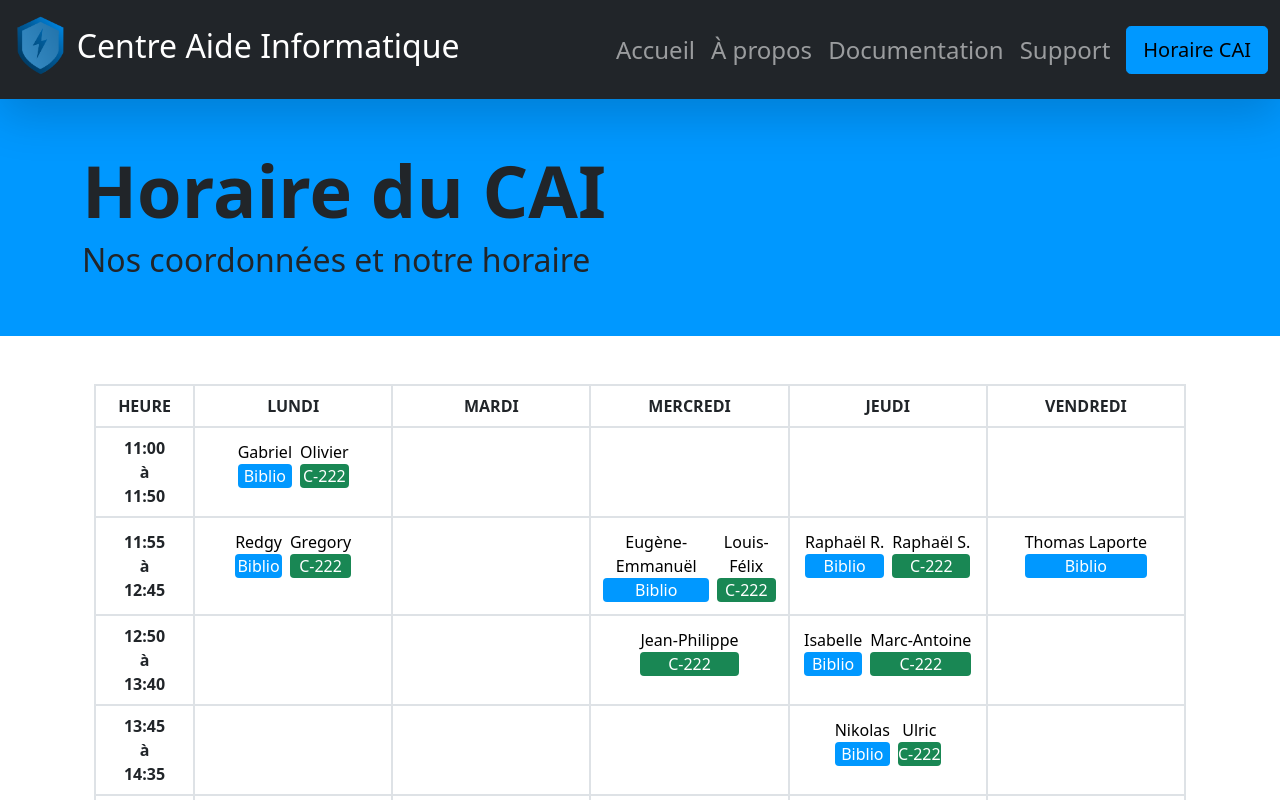
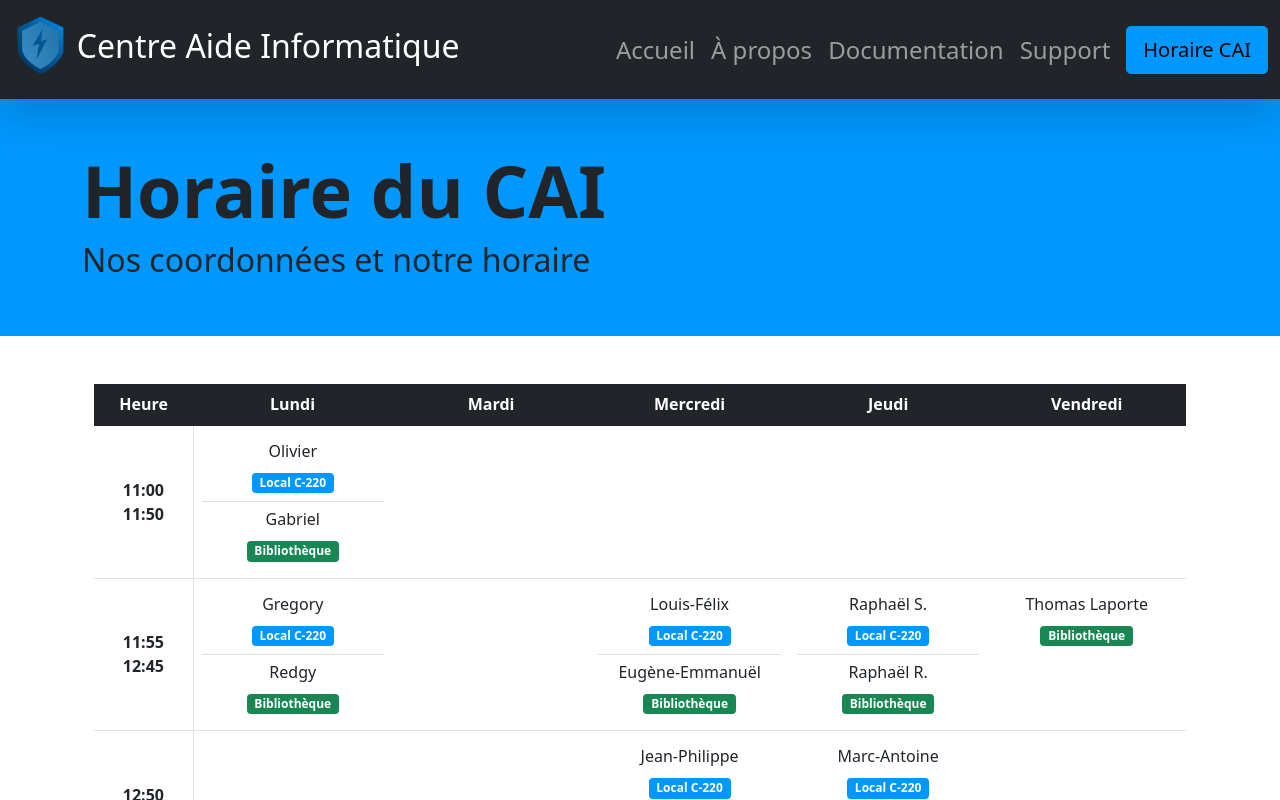
Before and after one commit to darkhappy/projet-soutien, a React (Create React App) app: page /contact in a window 1280 px wide. Shown: the top 800 px of the page. Built offline with nearby package versions, Linux system fonts and the light colour scheme.

Commit message:
Refactored and restyle calendars
Signed-off-by: darkhappy <darkhappyy@gmail.com>

```diff
--- a/src/components/Calendar/CalendarCard.jsx
+++ b/src/components/Calendar/CalendarCard.jsx
@@ -1,11 +1,5 @@
-import {
-  Badge,
-  Card,
-  Col,
-  ListGroup,
-  ListGroupItem,
-  Row,
-} from "react-bootstrap";
+import { Card, Col, ListGroup, Row } from "react-bootstrap";
+import { CardDetails } from "..";
 
 export default function CalendarCard({ start, end, persons }) {
   return (
@@ -13,7 +7,7 @@ export default function CalendarCard({ start, end, persons }) {
       <Row className="align-items-center py-2 container-fluid">
         <Col xs={"auto"} sm={"auto"} className="fw-bold">
           {start}
-          <center>à</center>
+          <br />
           {end}
         </Col>
         <Col className="border-start">
@@ -27,13 +21,3 @@ export default function CalendarCard({ start, end, persons }) {
     </Card>
   );
 }
-
-function CardDetails({ name, location }) {
-  const local = location === "c220" ? "Local C-220" : "Bibliothèque";
-  return name ? (
-    <ListGroupItem className="py-3" key={location}>
-      <h4 className="fw-light">{name}</h4>
-      <Badge bg={location === "c220" ? "primary" : "success"}>{local}</Badge>
-    </ListGroupItem>
-  ) : null;
-}
--- a/src/components/Calendar/CalendarDesktopView.jsx
+++ b/src/components/Calendar/CalendarDesktopView.jsx
@@ -1,26 +1,26 @@
 import dayjs from "dayjs";
 import CustomParseFormat from "dayjs/plugin/customParseFormat";
 import schedule from "../../data/schedule.json";
+import { ListGroup, Table } from "react-bootstrap";
+import { CardDetails } from "..";
 
-const hours = ["11:00","11:55","12:50","13:45","14:40"];
+const hours = ["11:00", "11:55", "12:50", "13:45", "14:40"];
 
 export default function CalendarDesktopView() {
   return (
-    <div className="table-responsive">
-      <table className="table table-bordered text-center ">
-        <thead>
-          <tr className="bg-light-gray">
-            <th className="text-uppercase border-2">Heure</th>
-            <th className="text-uppercase border-2">Lundi</th>
-            <th className="text-uppercase border-2">Mardi</th>
-            <th className="text-uppercase border-2">Mercredi</th>
-            <th className="text-uppercase border-2">Jeudi</th>
-            <th className="text-uppercase border-2">Vendredi</th>
+    <Table className="text-center">
+      <thead className="bg-dark text-white">
+        <tr>
+          <th>Heure</th>
+          <th>Lundi</th>
+          <th>Mardi</th>
+          <th>Mercredi</th>
+          <th>Jeudi</th>
+          <th>Vendredi</th>
         </tr>
       </thead>
       {Horaire()}
-      </table>
-    </div>
+    </Table>
   );
 }
 
@@ -29,41 +29,25 @@ function Horaire() {
   return (
     <tbody>
       {hours.map((hour) => (
-      <tr className="border-2" key={hour + "1"}>
-        <th className="align-middle border-2 col-1" scope="row" key={hour + "2"}>
+        <tr key={hour + "1"}>
+          <th className="align-middle col-1 border-end" key={hour + "2"}>
             {hour}
-          <br/>
-          à
-          <br/>
+            <br />
             {dayjs(hour, "HH:mm").add(50, "m").format("HH:mm")}
           </th>
-        {[0,1,2,3,4].map((day) => (
-          <td className="border-2 col-2" key={hour + day + "1"}>
-            {Disponibilite(day, hour) != null ? (
-                <table className="d-flex justify-content-center" key={hour + day + "2"}>
-                  <tbody><tr>
-                  {Disponibilite(day, hour)[0] != null ?
-                    <td className="border-0 p-1" key={hour + day + "3"}>
-                      <div className="text-black" key={hour + day + "4"}>
-                        {Disponibilite(day, hour)[0] }
-                      </div>
-                      <div className="bg-primary rounded text-white" key={hour + day + "5"}>
-                        Biblio
-                      </div>
-                      </td>
-                  : null}
-                  {Disponibilite(day, hour)[1] != null ?
-                    <td className="border-0 p-1" key={hour + day + "6"}>
-                      <div className="text-black" key={hour + day + "7"}>
-                        {Disponibilite(day, hour)[1] }
-                      </div>
-                      <div className="bg-success rounded text-white" key={hour + day + "8"}>
-                        C-222
-                      </div>
-                    </td>
-                  : null}
-                  </tr></tbody>
-                </table>
+          {["lundi", "mardi", "mercredi", "jeudi", "vendredi"].map((day) => (
+            <td className="col-2" key={day}>
+              {getDispo(day, hour) ? (
+                <ListGroup variant="flush">
+                  {Object.keys(getDispo(day, hour)).map((key) => (
+                    <CardDetails
+                      name={getDispo(day, hour)[key]}
+                      location={key}
+                      key={key}
+                      desktop
+                    />
+                  ))}
+                </ListGroup>
               ) : null}
             </td>
           ))}
@@ -73,43 +57,19 @@ function Horaire() {
   );
 }
 
-function Disponibilite(day, start) {
+function getDispo(day, start) {
   let result = null;
-  if (day == 0)
-    schedule.monday.map((d) =>
-    {
-      if (d.start === start) {
-        result = [d.biblio, d.c220];
-      }
-    })
-  else if (day == 1)
-    schedule.tuesday.map((d) =>
-    {
-      if (d.start === start) {
-        result = [d.biblio, d.c220];
-      }
-    })
-  else if (day == 2)
-    schedule.wednesday.map((d) =>
-    {
-      if (d.start === start) {
-        result = [d.biblio, d.c220];
-      }
-    })
-  else if (day == 3)
-    schedule.thursday.map((d) =>
-    {
-      if (d.start === start) {
-        result = [d.biblio, d.c220];
-      }
-    })
-  else if (day == 4)
-    schedule.friday.map((d) =>
-    {
-      if (d.start === start) {
-        result = [d.biblio, d.c220];
-      }
-    })
+  const array = {
+    lundi: schedule.monday,
+    mardi: schedule.tuesday,
+    mercredi: schedule.wednesday,
+    jeudi: schedule.thursday,
+    vendredi: schedule.friday,
+  };
+
+  array[day].forEach((d) => {
+    if (d.start === start) result = { c220: d.c220, biblio: d.biblio };
+  });
 
   return result;
 }
--- a/src/components/Calendar/CalendarMobileView.jsx
+++ b/src/components/Calendar/CalendarMobileView.jsx
@@ -1,7 +1,7 @@
-import CalendarCard from "./CalendarCard";
 import schedule from "../../data/schedule.json";
 import dayjs from "dayjs";
 import CustomParseFormat from "dayjs/plugin/customParseFormat";
+import { CalendarCard } from "../index";
 
 export default function CalendarMobileView() {
   let array = {
--- /dev/null
+++ b/src/components/Calendar/CardDetails.jsx
@@ -0,0 +1,11 @@
+import { Badge, ListGroupItem } from "react-bootstrap";
+
+export default function CardDetails({ name, location, desktop }) {
+  const local = location === "c220" ? "Local C-220" : "Bibliothèque";
+  return name ? (
+    <ListGroupItem className="py-3 py-lg-2" key={location}>
+      {desktop ? <h6>{name}</h6> : <h4 className="fw-light">{name}</h4>}
+      <Badge bg={location === "c220" ? "primary" : "success"}>{local}</Badge>
+    </ListGroupItem>
+  ) : null;
+}
--- a/src/components/index.js
+++ b/src/components/index.js
@@ -3,5 +3,7 @@ export { default as Footer } from "./Footer";
 export { default as Header } from "./Header";
 export { default as NavBar } from "./NavBar";
 export { default as Loader } from "./Loader";
+export { default as CalendarCard } from "./Calendar/CalendarCard";
+export { default as CardDetails } from "./Calendar/CardDetails";
 export { default as CalendarDesktopView } from "./Calendar/CalendarDesktopView";
 export { default as CalendarMobileView } from "./Calendar/CalendarMobileView";
```
Lines whose indentation alone changed are shown as unchanged.
